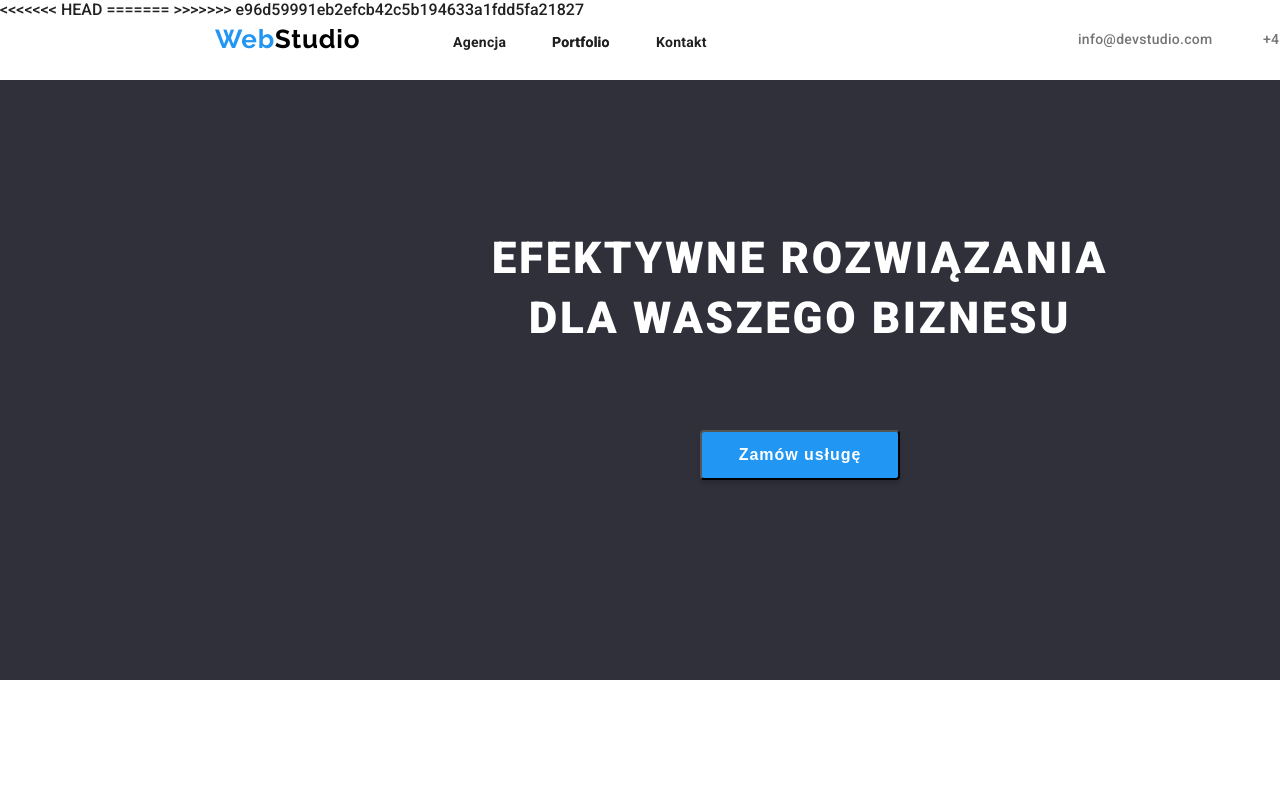
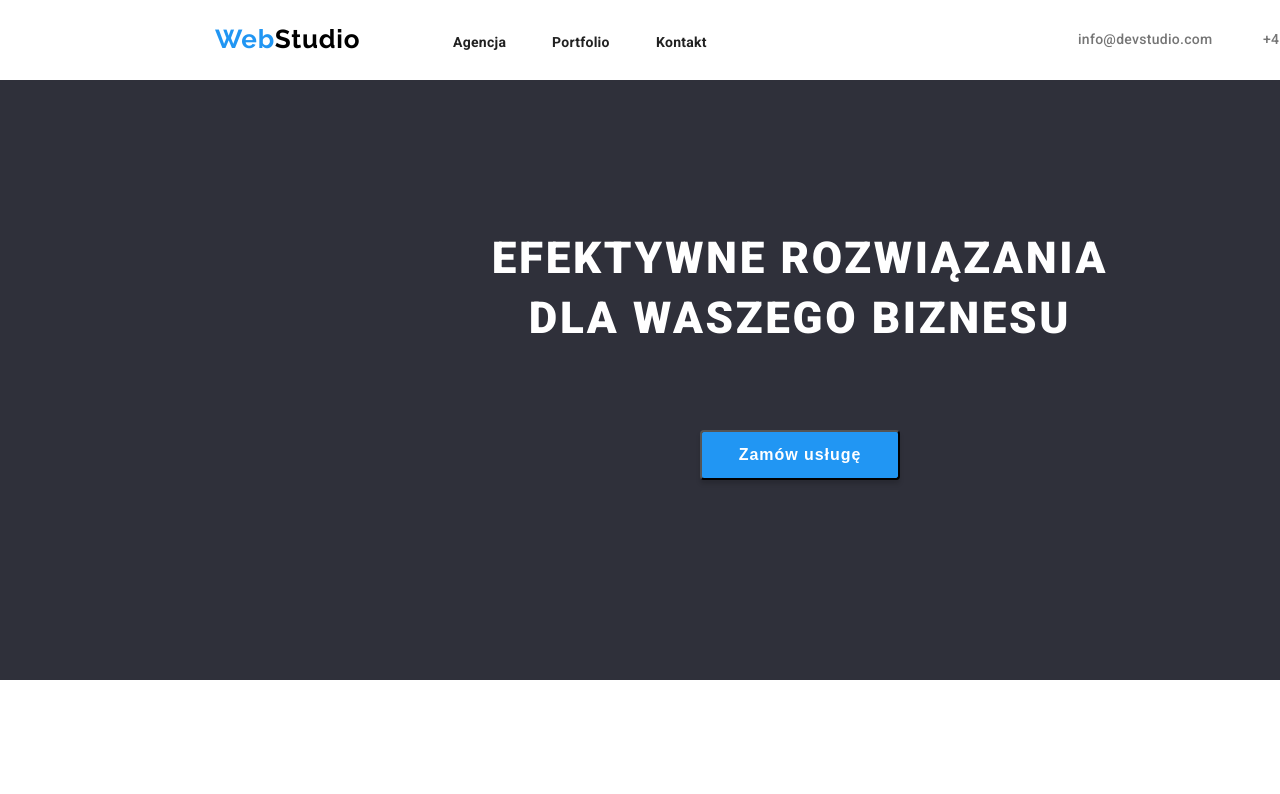
Before and after one commit to MateuszGlock/goit-markup-hw-02, a plain HTML site: page index.html in a window 1280 px wide. Shown: the top 794 px of the page. Drawn offline with Linux system fonts and the light colour scheme.

Commit message:
Update index.html

```diff
--- a/index.html
+++ b/index.html
@@ -22,14 +22,10 @@
           </h3></a
         >
         <a href="/agencja"><h4 class="agency link">Agencja</h4></a>
-<<<<<<< HEAD
         <a
           href="https://mateuszglock.github.io/goit-markup-hw-02/portfolio.html"
           ><h4 class="portfolio link">Portfolio</h4></a
         >
-=======
-        <a href="/https://mateuszglock.github.io/goit-markup-hw-02/portfolio.html"><h4 class="portfolio link">Portfolio</h4></a>
->>>>>>> e96d59991eb2efcb42c5b194633a1fdd5fa21827
         <a href="/kontakt"><h4 class="contact link">Kontakt</h4></a>
       </nav>
 
```
